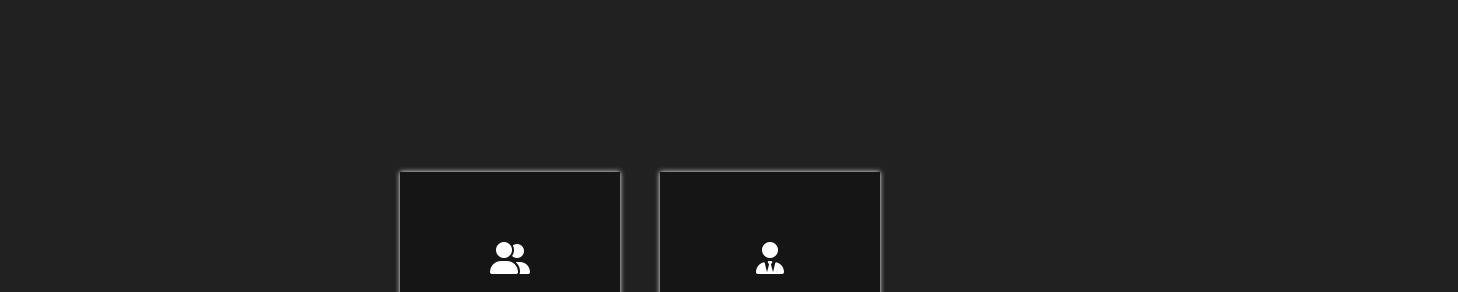
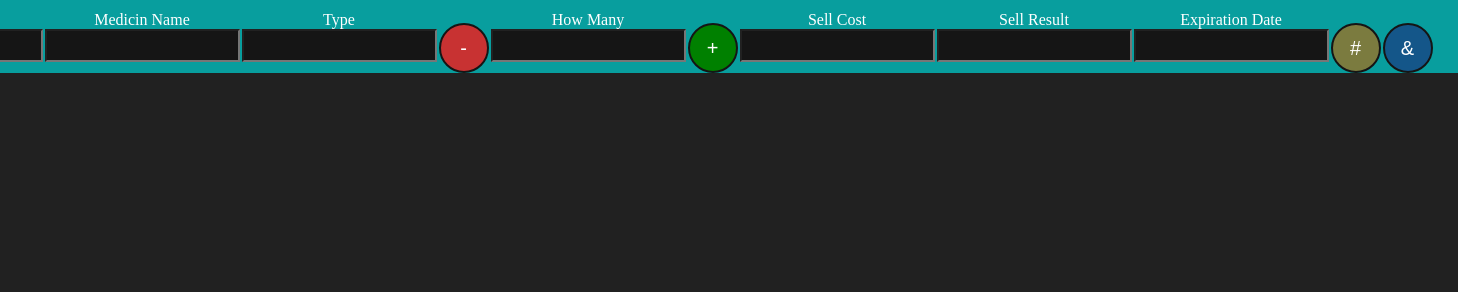
Before and after one commit to AbdullahGailani/pos, a plain HTML site: page index.html in a window 1280 px wide. Shown: the part 108-400 px from the top of the page, 1458 px wide, since content can reach past the window. Drawn offline with Linux system fonts and the light colour scheme.

Commit message:
heshta maya

```diff
--- a/index.html
+++ b/index.html
@@ -15,7 +15,7 @@
   </head>
   <body>
     <!-- start section -->
-    <div class="login-form">
+    <div class="login-form hidden">
       <div class="user-form form">
         <div class="user-img">
           <i class="fa-solid fa-user-group fa-2xl" style="color: #ffffff"></i>
@@ -109,7 +109,56 @@
         <h1 class="sec-title">فرۆشتن</h1>
       </div>
     </div>
+    <!-- sell unit  -->
+    <div class="sell-desc">
+      <div class="sell-container container">
+        <h1>Sell Unit</h1>
+        <div class="list-item">
+          <div>
+            Barcode
+            <p><input class="input1" type="text" /></p>
+          </div>
+          <div>
+            Medicin Name
+            <p><input class="input2" type="text" /></p>
+          </div>
+          <div>
+            Type
+            <p><input class="input3" type="text" /></p>
+          </div>
+          <div>
+            <button type="button" class="btn5">-</button>
+          </div>
+          <div>
+            How Many
+            <p><input class="input4" type="text" /></p>
+          </div>
+          <div>
+            <button type="button" class="btn6">+</button>
+          </div>
+          <div>
+            Sell Cost
+            <p><input class="input5" type="text" /></p>
+          </div>
+          <div>
+            Sell Result
+            <p><input class="input6" type="text" /></p>
+          </div>
+          <div>
+            Expiration Date
+            <p><input class="input7" type="text" /></p>
+          </div>
+          <div>
+            <button type="button" class="btn7">#</button>
+          </div>
+          <div>
+            <button type="button" class="btn8">&</button>
+          </div>
+        </div>
+      </div>
+    </div>
 
+    <!-- //////////////////  -->
     <script src="./index.js"></script>
   </body>
 </html>
--- a/style.css
+++ b/style.css
@@ -159,3 +159,103 @@ body {
     grid-template-columns: repeat(1, 1fr);
   }
 }
+.sell-desc {
+  height: 100vh;
+  color: white;
+}
+.sell-container h1 {
+  display: flex;
+  justify-content: center;
+  font-size: 60px;
+}
+.sell-container {
+  background: rgb(8, 158, 158);
+  padding: 25px;
+}
+.list-item {
+  display: flex;
+  justify-content: center;
+  gap: 2px;
+  text-align: center;
+  position: relative;
+  top: 25px;
+}
+.input1 {
+  padding: 7px;
+  background: #151515;
+  color: white;
+}
+.input2 {
+  padding: 7px;
+  background: #151515;
+  color: white;
+}
+.input3 {
+  padding: 7px;
+  background: #151515;
+  color: white;
+}
+.input4 {
+  padding: 7px;
+  background: #151515;
+  color: white;
+}
+.input5 {
+  padding: 7px;
+  background: #151515;
+  color: white;
+}
+.input6 {
+  padding: 7px;
+  background: #151515;
+  color: white;
+}
+.input7 {
+  padding: 7px;
+  background: #151515;
+  color: white;
+}
+.btn5 {
+  border-radius: 100%;
+  margin-top: 12px;
+  width: 50px;
+  height: 50px;
+  border: 2px solid #151515;
+  cursor: pointer;
+  background: rgb(200, 50, 50);
+  color: white;
+  font-size: 20px;
+}
+.btn6 {
+  border-radius: 100%;
+  margin-top: 12px;
+  width: 50px;
+  height: 50px;
+  border: 2px solid #151515;
+  cursor: pointer;
+  background: green;
+  color: white;
+  font-size: 20px;
+}
+.btn7 {
+  border-radius: 100%;
+  margin-top: 12px;
+  width: 50px;
+  height: 50px;
+  border: 2px solid #151515;
+  cursor: pointer;
+  background: rgb(123, 123, 63);
+  color: white;
+  font-size: 20px;
+}
+.btn8 {
+  border-radius: 100%;
+  margin-top: 12px;
+  width: 50px;
+  height: 50px;
+  border: 2px solid #151515;
+  cursor: pointer;
+  background: rgb(20, 86, 137);
+  color: white;
+  font-size: 20px;
+}
```
